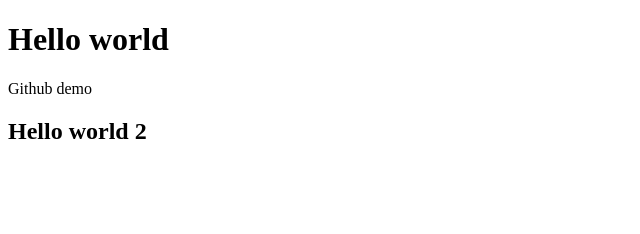
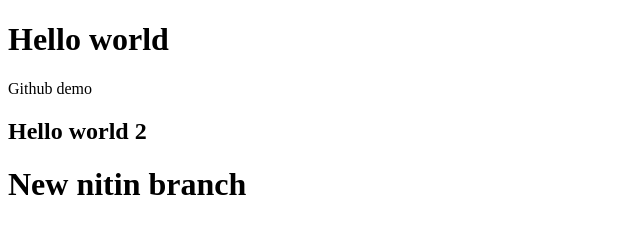
Before and after one commit to NitinBargaje/gitDemo, a plain HTML site: page index.html in a window 1280 px wide. Shown: the whole page, without its empty margins (0-640 px from the left). Drawn offline with Linux system fonts and the light colour scheme.

Commit message:
changes in new nitin

```diff
--- a/index.html
+++ b/index.html
@@ -10,5 +10,6 @@
     <h1>Hello world</h1>
     <div>Github demo</div>
     <h2>Hello world 2</h2>
+    <h1>New nitin branch</h1>
 </body>
 </html>
```
